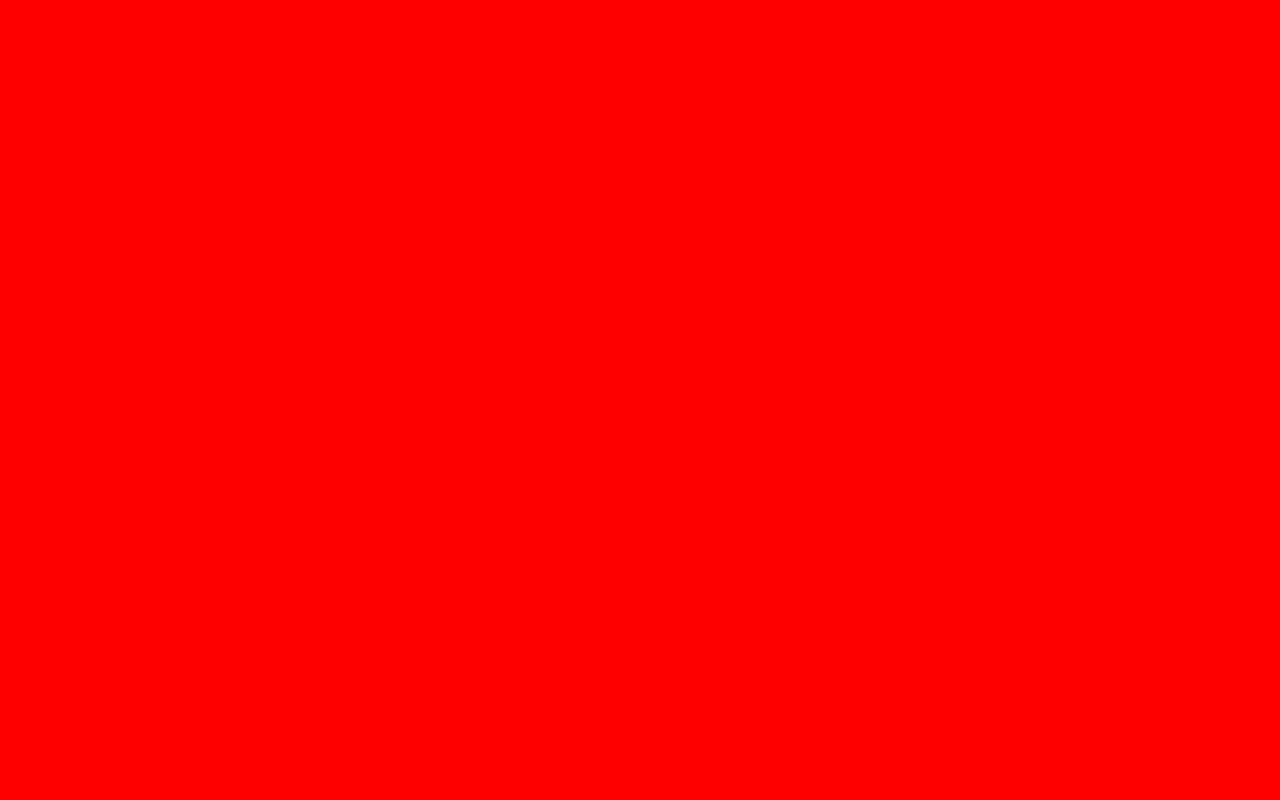
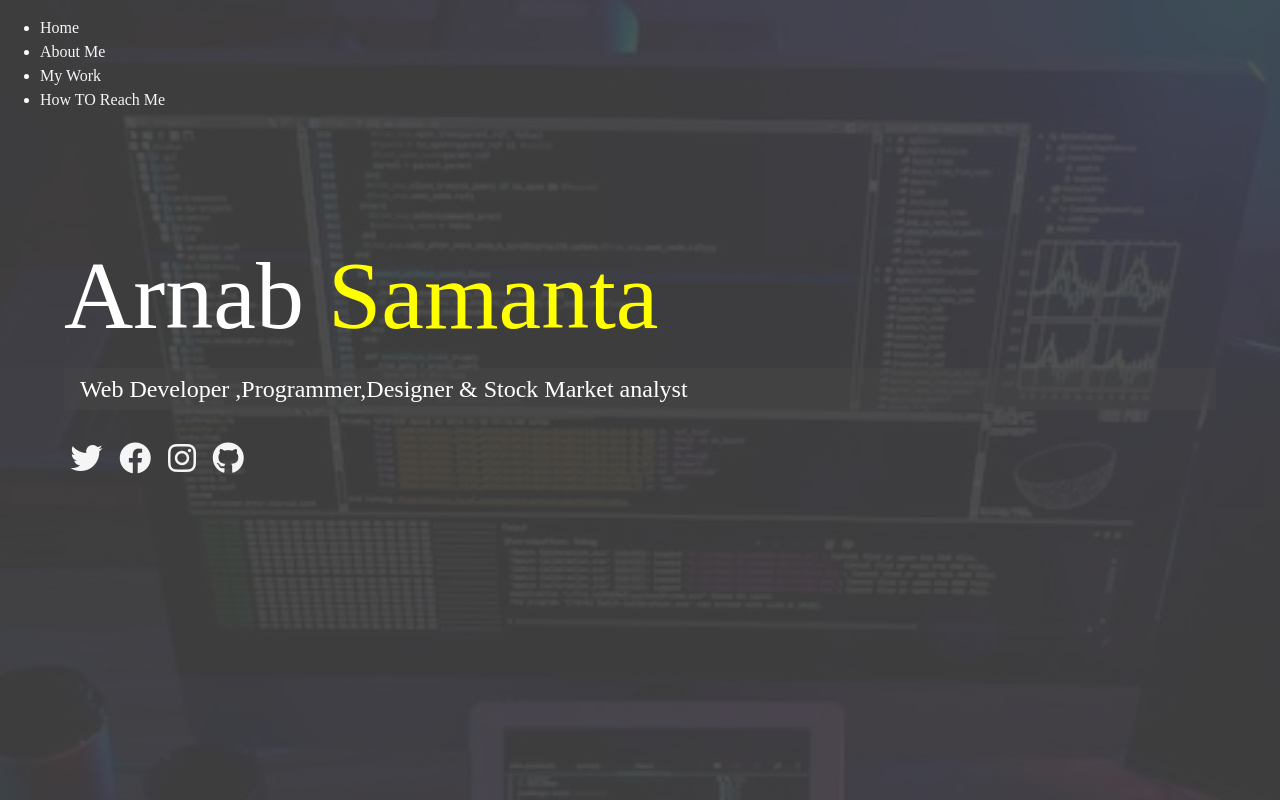
Before and after one commit to arnb-smnta/Personal-Website-Static-layout, a website: page dist/index.html in a window 1280 px wide. Drawn offline with Linux system fonts and the light colour scheme.

Commit message:
index markup abd sass

```diff
--- a/dist/css/main.css
+++ b/dist/css/main.css
@@ -1,2 +1,66 @@
+* {
+  box-sizing: border-box; }
+
 body {
-  background: red; }
+  background: #444;
+  color: #fff;
+  height: 100%;
+  margin: 0;
+  font-family: "Times New Roman", Times, serif;
+  line-height: 1.5; }
+  body#bg-img {
+    background: url(../img/background.jpg);
+    background-attachment: fixed;
+    background-size: cover; }
+    body#bg-img:after {
+      content: "";
+      position: absolute;
+      top: 0;
+      right: 0;
+      width: 100%;
+      height: 100%;
+      z-index: -1;
+      background: rgba(68, 68, 68, 0.9); }
+
+h1,
+h2,
+h3 {
+  margin: 0;
+  font-weight: 400; }
+  h1.lg-heading,
+  h2.lg-heading,
+  h3.lg-heading {
+    font-size: 6rem; }
+  h1.sm-heading,
+  h2.sm-heading,
+  h3.sm-heading {
+    margin-bottom: 2rem;
+    padding: 0.2rem 1rem;
+    background: rgba(73, 73, 73, 0.5); }
+
+a {
+  color: whitesmoke;
+  text-decoration: none; }
+
+header {
+  position: fixed;
+  z-index: 2;
+  width: 100%; }
+
+.text-secondary {
+  color: yellow; }
+
+main {
+  padding: 4rem;
+  height: 100%; }
+  main .icons {
+    margin-top: 1rem; }
+    main .icons a {
+      padding: 0.4rem; }
+      main .icons a:hover {
+        color: yellow;
+        transition: all 0.5s ease-out; }
+  main#home {
+    overflow: hidden; }
+    main#home h1 {
+      margin-top: 20vh; }
--- a/dist/index.html
+++ b/dist/index.html
@@ -5,7 +5,61 @@
     <meta http-equiv="X-UA-Compatible" content="IE=edge" />
     <meta name="viewport" content="width=device-width, initial-scale=1.0" />
     <link rel="stylesheet" href="css/main.css" />
+    <link
+      rel="stylesheet"
+      href="https://cdnjs.cloudflare.com/ajax/libs/font-awesome/6.4.0/css/all.min.css"
+    />
     <title>Arnab Samanta Portfolio</title>
   </head>
-  <body></body>
+  <body id="bg-img">
+    <header>
+      <div class="menu-btn">
+        <div class="btn-line"></div>
+        <div class="btn-line"></div>
+        <div class="btn-line"></div>
+      </div>
+      <nav class="menu">
+        <div class="menu-branding">
+          <div class="potrait"></div>
+        </div>
+        <ul class="menu-nav">
+          <li class="nav-item">
+            <a href="/" class="nav-link">Home</a>
+          </li>
+          <li class="nav-item">
+            <a href="/about.html" class="nav-link">About Me</a>
+          </li>
+          <li class="nav-item">
+            <a href="/work.html" class="nav-link">My Work</a>
+          </li>
+          <li class="nav-item">
+            <a href="/contact.html" class="nav-link">How TO Reach Me</a>
+          </li>
+        </ul>
+      </nav>
+    </header>
+    <main id="home">
+      <h1 class="lg-heading">
+        Arnab <span class="text-secondary">Samanta</span>
+      </h1>
+      <h2 class="sm-heading">
+        Web Developer ,Programmer,Designer & Stock Market analyst
+      </h2>
+      <div class="icons">
+        <a href="#">
+          <i class="fab fa-twitter fa-2x"></i>
+        </a>
+        <a href="#">
+          <i class="fab fa-facebook fa-2x"></i>
+        </a>
+        <a href="#">
+          <i class="fab fa-instagram fa-2x"></i>
+        </a>
+        <a href="#">
+          <i class="fab fa-github fa-2x"></i>
+        </a>
+      </div>
+      <script src="js/main.js"></script>
+    </main>
+  </body>
 </html>
```
Also changed, not shown: dist/img/background.jpg (added).
